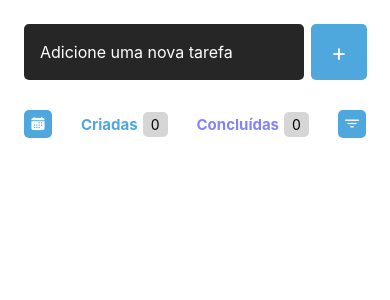
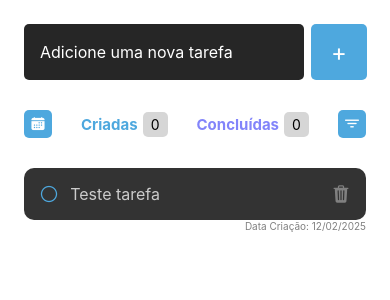
Before and after one commit to Dagostini01/desafio-lista-de-tarefas, a React Native app: screen /Home in a window 390 px wide. Shown: the top 300 px of the page. Built offline with nearby package versions, Linux system fonts and the light colour scheme.

Commit message:
feat: component Input

```diff
--- /dev/null
+++ b/src/components/Tarefa/index.tsx
@@ -0,0 +1,34 @@
+import React from "react";
+import { View, TouchableOpacity, Text } from "react-native";
+import Ionicons from '@expo/vector-icons/Ionicons';
+import { s } from "./styles";
+
+type Props = {
+    conteudo: string;
+    dataCriacao: string;
+}
+
+export function Tarefa({ conteudo, dataCriacao }: Props) {
+    return (
+
+        <View>
+
+            <View style={s.container}>
+
+                <TouchableOpacity style={s.button}>
+                    <Ionicons name={"ellipse-outline"} size={20} color="#4EA8DE" />
+                </TouchableOpacity>
+
+                <Text style={s.text}>{conteudo}</Text>
+
+                <TouchableOpacity>
+                    <Ionicons style={s.button} name="trash" size={20} color="#808080" />
+                </TouchableOpacity>
+
+            </View>
+
+            <Text style={s.textData}>Data Criação: {dataCriacao}</Text>
+
+        </View>
+    )
+}
--- /dev/null
+++ b/src/components/Tarefa/styles.ts
@@ -0,0 +1,31 @@
+import { StyleSheet } from "react-native";
+
+export const s = StyleSheet.create({
+  container: {
+    backgroundColor: "#333333",
+    flexDirection: "row",
+    alignItems: "center",
+    justifyContent: "space-between",
+    width: "100%",
+    padding: 15,
+    marginTop: 30,
+    borderRadius: 10
+  },
+  button: {},
+  text: {
+    width: "80%",
+    fontSize: 16,
+    color: "#ccc",
+  },
+  text2: {
+    width: "80%",
+    fontSize: 16,
+    color: "#808080",
+    textDecorationLine: "line-through"
+  },
+  textData: {
+    fontSize: 10,
+    color: "#808080",
+    alignSelf: "flex-end"
+  },
+});
--- a/src/screens/Home/index.tsx
+++ b/src/screens/Home/index.tsx
@@ -1,6 +1,7 @@
 import { View, Text, SafeAreaView, TextInput, TouchableOpacity } from "react-native";
 import Ionicons from '@expo/vector-icons/Ionicons';
 import { s } from "./styles";
+import { Tarefa } from "../../components/Tarefa";
 
 export default function Home() {
     return (
@@ -42,6 +43,10 @@ export default function Home() {
                     </TouchableOpacity>
                 </View>
             </View>
+
+            <Tarefa conteudo="Teste tarefa" dataCriacao="12/02/2025" />
+
+
         </View>
     )
 }
```
